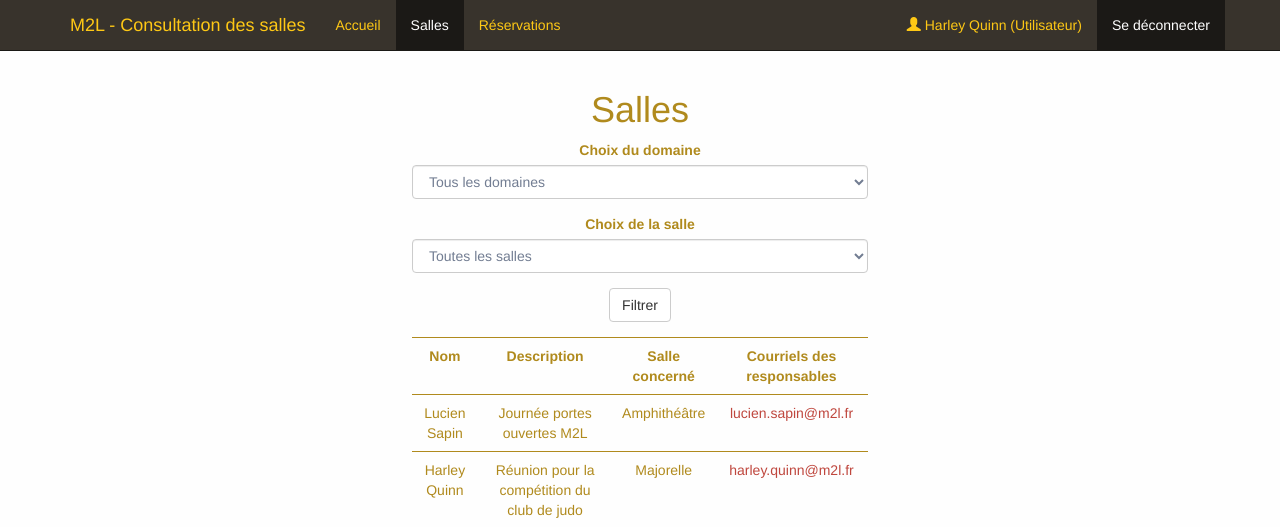
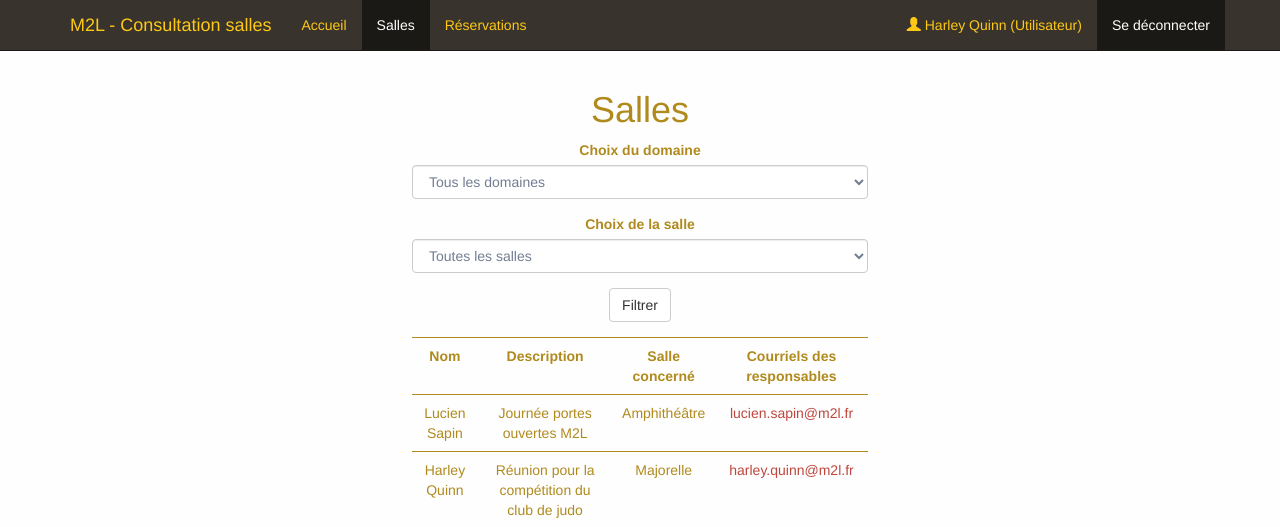
Before and after one commit to JoelTroch/SiteM2LResponsive, a PHP site: page /utilisateur/salles.php in a window 1280 px wide. Shown: the top 527 px of the page. Run offline with PHP 8.4, Linux system fonts and the light colour scheme.

Commit message:
Modification de certains titres dans la section utilisateur afin de supporter les périphériques mobiles à 4,7 pouces en mode portrait.

```diff
--- a/utilisateur/reservations.php
+++ b/utilisateur/reservations.php
@@ -5,7 +5,7 @@
 		<meta name="viewport" content="width=device-width, initial-scale=1" />
 		<meta name="description" content="Site intranet pour la réservation des salles de la Maison des Ligues de Lorraine" />
 		<meta name="author" content="netEmedia" />
-		<title>Site intranet M2L - Consultation des réservations</title>
+		<title>Site intranet M2L - Consultation réservations</title>
 		<link href="../css/bootstrap.css" rel="stylesheet" type="text/css" media="all" />
 		<link href="../css/bootstrap-theme-colors.css" rel="stylesheet" type="text/css" media="all" />
 		<link href="../css/theme.css" rel="stylesheet" type="text/css" media="all" />
@@ -24,7 +24,7 @@
 						<span class="icon-bar"></span>
 						<span class="icon-bar"></span>
 					</button>
-					<p><a class="navbar-brand" href="#">M2L - Consultation des réservations</a></p>
+					<p><a class="navbar-brand" href="#">M2L - Consultation réservations</a></p>
 				</div>
 				<div class="navbar-collapse collapse">
          			<ul class="nav navbar-nav">
--- a/utilisateur/salles.php
+++ b/utilisateur/salles.php
@@ -5,7 +5,7 @@
 		<meta name="viewport" content="width=device-width, initial-scale=1" />
 		<meta name="description" content="Site intranet pour la réservation des salles de la Maison des Ligues de Lorraine" />
 		<meta name="author" content="netEmedia" />
-		<title>Site intranet M2L - Consultation des salles</title>
+		<title>Site intranet M2L - Consultation salles</title>
 		<link href="../css/bootstrap.css" rel="stylesheet" type="text/css" media="all" />
 		<link href="../css/bootstrap-theme-colors.css" rel="stylesheet" type="text/css" media="all" />
 		<link href="../css/theme.css" rel="stylesheet" type="text/css" media="all" />
@@ -24,7 +24,7 @@
 						<span class="icon-bar"></span>
 						<span class="icon-bar"></span>
 					</button>
-					<p><a class="navbar-brand" href="#">M2L - Consultation des salles</a></p>
+					<p><a class="navbar-brand" href="#">M2L - Consultation salles</a></p>
 				</div>
 				<div class="navbar-collapse collapse">
          			<ul class="nav navbar-nav">
```
